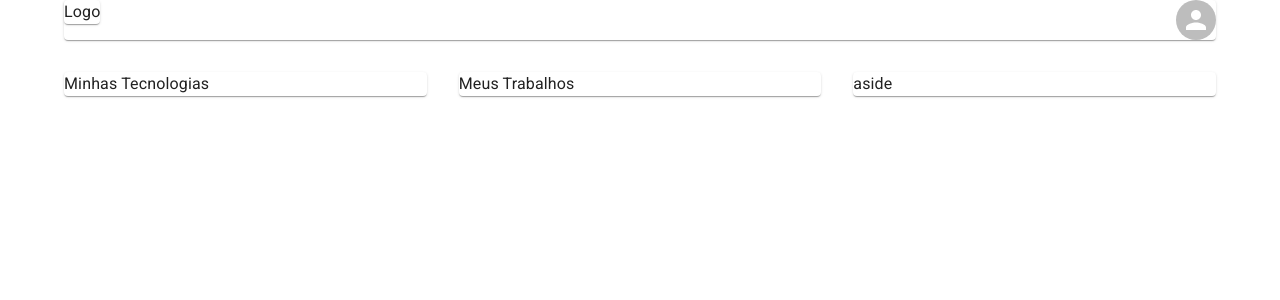
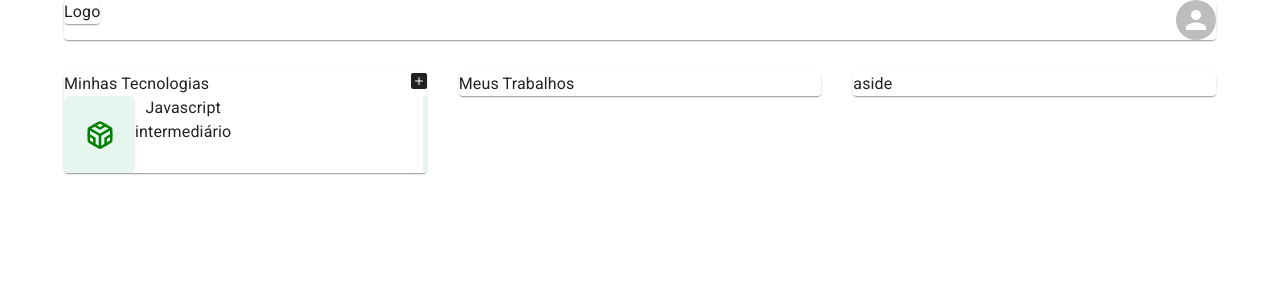
Before and after one commit to Kenzie-Academy-Brasil-Developers/react-entrega-s2-kenzie-hub-danielmsatiro, a React (Create React App) app: page /dashboard in a window 1280 px wide. Shown: the top 300 px of the page. Built offline with nearby package versions, Linux system fonts and the light colour scheme; sample sign-in values are in the browser's storage.

Commit message:
feat: create card Technologys

```diff
--- /dev/null
+++ b/src/components/Jobs/index.jsx
@@ -0,0 +1,4 @@
+
+export const Technologys = ({title, status}) => {
+
+}
--- /dev/null
+++ b/src/components/Technologys/index.jsx
@@ -0,0 +1,57 @@
+import { Grid, Typography, styled, ButtonBase } from "@mui/material";
+import { useState } from "react";
+import { FiCodesandbox } from "react-icons/fi";
+
+export const Technologys = ({ title, status }) => {
+  const [color, setColor] = useState("#E7F5EF");
+  const Border = styled("div")(() => ({
+    width: 4,
+    height: 77,
+    backgroundColor: color,
+  }));
+
+  const Icon = styled("div")(() => ({
+    width: 71,
+    height: 77,
+    borderRadius: 5,
+    backgroundColor: color,
+    display: "flex",
+    justifyContent: "center",
+    alignItems: "center",
+  }));
+  return (
+    <ButtonBase
+      onMouseOver={() => setColor("green")}
+      onMouseOut={() => setColor("#E7F5EF")}
+      /* onClick={() =>
+        setColor("green")
+      }  */
+      sx={{
+        width: "100%",
+        /* "&:hover": ()=>setColor("green")  */
+      }}
+    >
+      <Grid container>
+        <Grid item>
+          <Icon>
+            <FiCodesandbox
+              size={30}
+              color={color === "#E7F5EF" ? "green" : "white"}
+            />
+          </Icon>
+        </Grid>
+        <Grid item xs>
+          <Grid container justifyContent="space-between">
+            <Grid item>
+              <Typography>{title}</Typography>
+              <Typography>{status}</Typography>
+            </Grid>
+            <Grid item>
+              <Border></Border>
+            </Grid>
+          </Grid>
+        </Grid>
+      </Grid>
+    </ButtonBase>
+  );
+};
--- a/src/pages/Dashboard/index.jsx
+++ b/src/pages/Dashboard/index.jsx
@@ -1,6 +1,8 @@
 import { Redirect } from "react-router";
-import { Container, Grid, Paper, Box, Avatar } from "@mui/material";
+import { Container, Grid, Paper, Box, Avatar, Typography } from "@mui/material";
 import Logo from "../../assets/logo.svg";
+import { Technologys } from "../../components/Technologys";
+import { BsFillPlusSquareFill } from "react-icons/bs"
 
 export const Dashboard = ({ authenticated }) => {
   if (!authenticated) {
@@ -14,9 +16,7 @@ export const Dashboard = ({ authenticated }) => {
           <Paper>
             <Grid container justifyContent="space-between">
               <Grid item>
-                <Paper>
-                   Logo
-                </Paper>
+                <Paper>Logo</Paper>
               </Grid>
               <Grid item>
                 <Avatar alt="" src="" />
@@ -25,7 +25,17 @@ export const Dashboard = ({ authenticated }) => {
           </Paper>
         </Grid>
         <Grid item xs={12} sm={4}>
-          <Paper>Minhas Tecnologias</Paper>
+          <Paper>
+            <Grid container justifyContent="space-between">
+              <Grid item>
+                <Typography>Minhas Tecnologias</Typography>
+              </Grid>
+              <Grid item>
+                <BsFillPlusSquareFill />
+              </Grid>
+            </Grid>
+            <Technologys title={"Javascript"} status={"intermediário"} />
+          </Paper>
         </Grid>
         <Grid item xs={12} sm={4}>
           <Paper>Meus Trabalhos</Paper>
--- a/src/pages/Login/index.jsx
+++ b/src/pages/Login/index.jsx
@@ -32,6 +32,8 @@ export const Login = ({ authenticated, setAuthenticated }) => {
       .post("/sessions", data)
       .then((response) => {
         const { token } = response.data;
+
+        localStorage.clear();
 
         localStorage.setItem("@Kenziehub:token", JSON.stringify(token));
 
```
Also changed, not shown: src/assets/codesandbox.svg (added).
